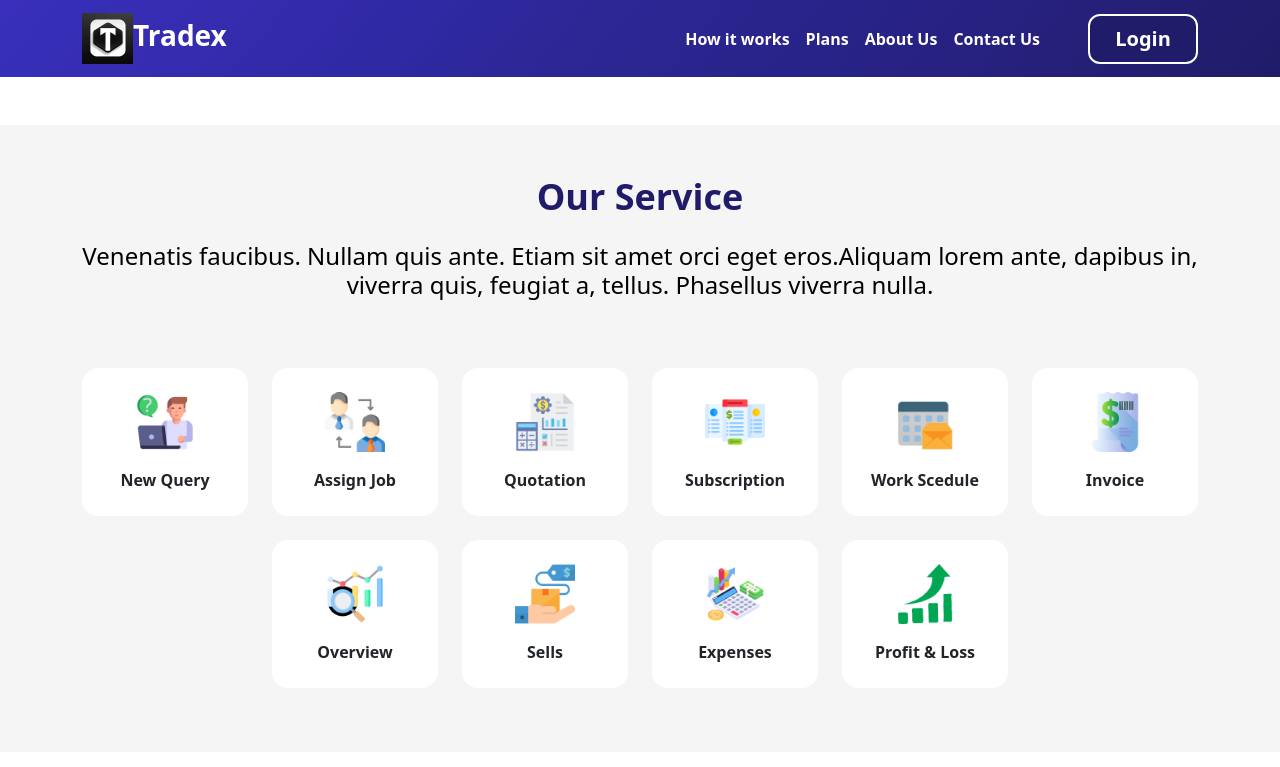
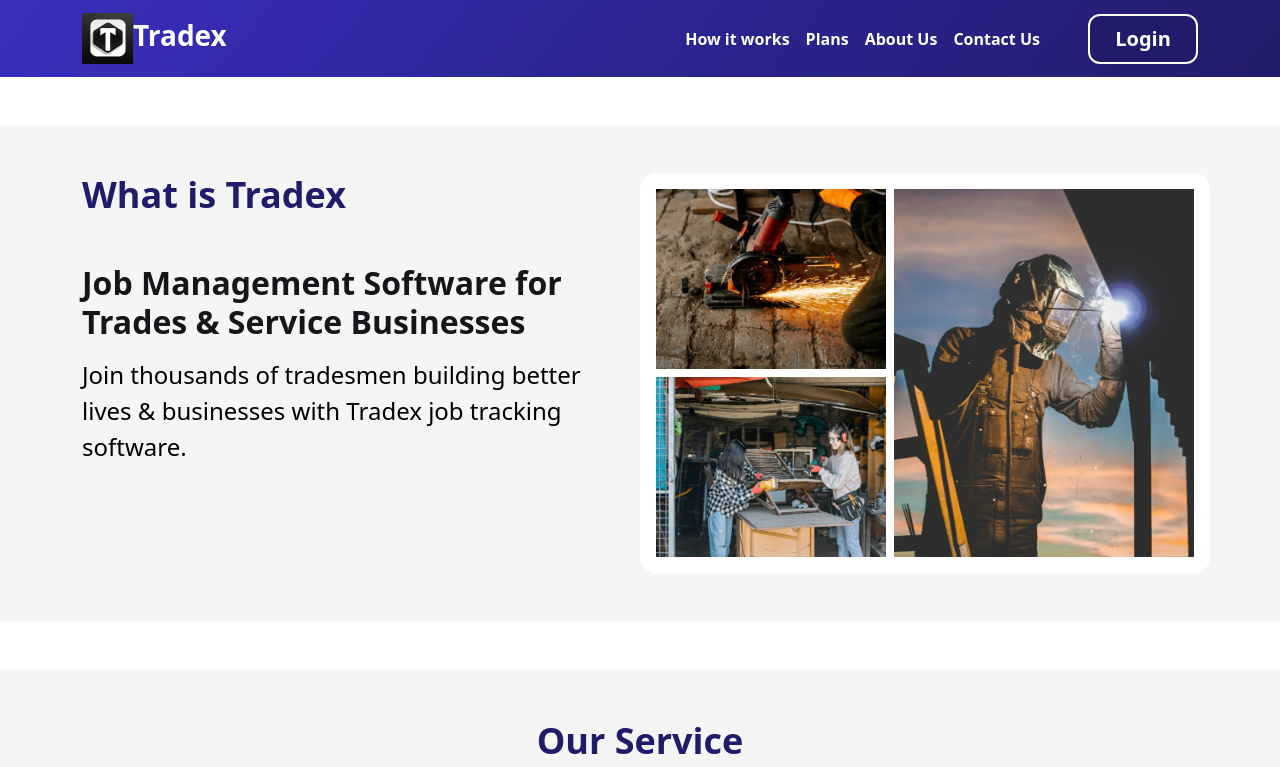
Before and after one commit to raselhossen125/Tradex_Website, a plain HTML site: page index.html in a window 1280 px wide. Shown: the top 767 px of the page. Drawn offline with Linux system fonts and the light colour scheme.

Commit message:
tradex part done

```diff
--- a/css/style.css
+++ b/css/style.css
@@ -41,6 +41,8 @@ a.my-nav-bar-item-brand {
 .my-nav-bar-button{
     border: 2px solid white;
     background-color: #211C6A;
+    transition-property: background-color;
+    transition-duration: 500ms;
     color: white;
     font-size: 20px;
     font-weight: bold;
@@ -55,6 +57,25 @@ a.my-nav-bar-item-brand {
     border: 2px solid white;
     background-color: white;
     color: #211C6A;
+}
+
+.tradex-title{
+    color: #211C6A;
+    font-size: 36px;
+    font-weight: bold;
+}
+
+.tradex-subtitle{
+    color: #16151A;
+    font-size: 32px;
+    font-weight: 700;
+}
+
+.tradex-body{
+    color: #000000;
+    font-size: 24px;
+    font-weight: 500;
+
 }
 
 .our-services{
--- a/index.html
+++ b/index.html
@@ -37,6 +37,32 @@
             </div>
         </div>
     </nav>
+    <br><br>
+
+    <!-- What is tradex part -->
+    <div class="container-fluid" style="background-color: #F5F5F5;">
+        <div class="container py-5">
+            <div class="row">
+                <div class="col-12 col-sm-12 col-md-6 col-lg-6">
+                    <h3 class="tradex-title mb-5">What is Tradex</h3>
+                    <h4 class="tradex-subtitle mb-3">Job Management Software for Trades & Service Businesses</h4>
+                    <p class="tradex-body">
+                        Join thousands of tradesmen building better lives & businesses with
+                        Tradex job tracking software.
+                    </p>
+                </div>
+                <div class="col-12 col-sm-12 col-md-6 col-lg-6 card border-0 rounded-4 p-3 d-flex flex-row gap-2">
+                    <div class="d-flex flex-column gap-2">
+                        <img src="./image/sort1.png" alt="" width="230px" height="180">
+                        <img src="./image/sort2.png" alt="" width="230px" height="180">
+                    </div>
+                    <div>
+                        <img src="./image/long.png" alt="" width="300px" height="368">
+                    </div>
+                </div>
+            </div>
+        </div>
+    </div>
     <br><br>
 
     <!-- Services part -->
```
Also changed, not shown: image/long.png (added), image/sort1.png (added), image/sort2.png (added).
